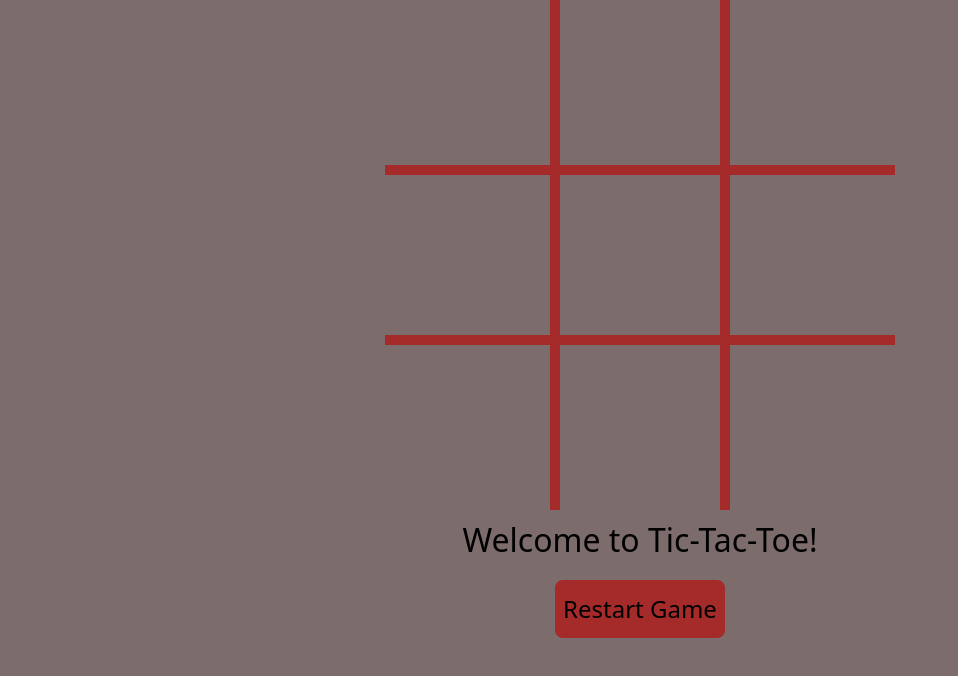
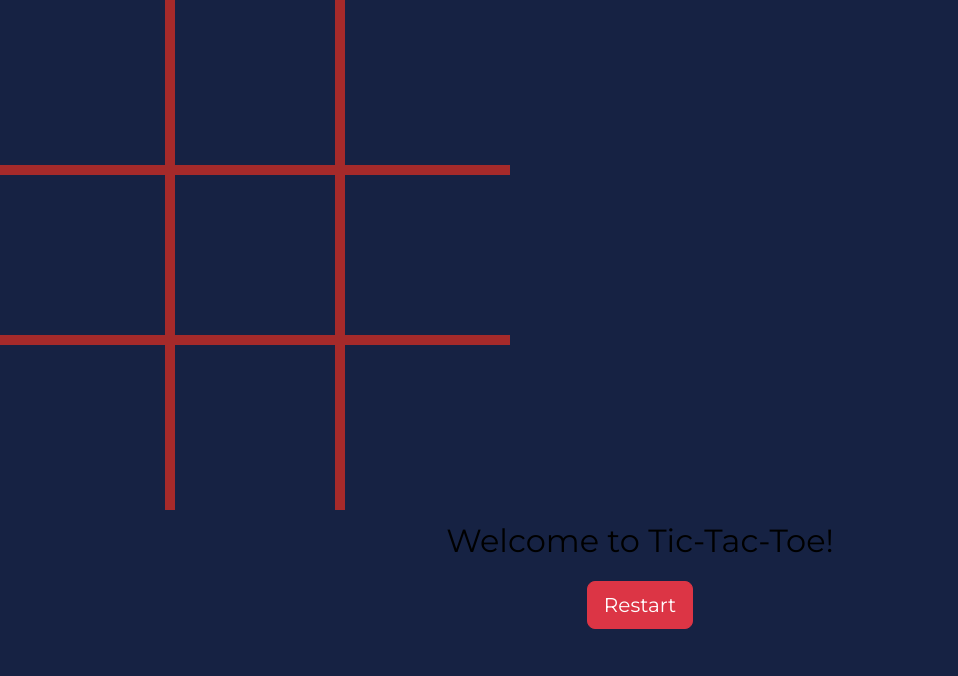
Before and after one commit to Vtourk/Thesisgame, a website: page tictactoe.html in a window 1280 px wide. Shown: the whole page, without its empty margins (0-958 px from the left). Drawn offline with nearby package versions, Linux system fonts and the light colour scheme; some packages are replaced by stand-ins of ours; a script that the page names is missing.

Commit message:
Same as the previous

```diff
--- a/style.css
+++ b/style.css
@@ -1,3 +1,3 @@
 body{
-    background-color:rgb(36, 34, 34);
+    background-color:#16213E;
 }
--- a/tictactoe.css
+++ b/tictactoe.css
@@ -1,11 +1,11 @@
 body{
-    background-color: rgb(124, 108, 108);
+    background-color: #162243;
+    font-family: 'Montserrat', sans-serif;
 }
 button {
     background-color: brown;
     border: none;
     border-radius: 0.5rem;
-    font-family: inherit;
     font-size: 1.5rem;
     padding: 0.7rem 0.5rem;
     }
--- a/tictactoe.html
+++ b/tictactoe.html
@@ -5,17 +5,23 @@
     <meta http-equiv="X-UA-Compatible" content="IE=edge">
     <meta name="viewport" content="width=device-width, initial-scale=1.0">
     <title>Undergrade Thesis Tic Tac Toe</title>
-    <!-- css -->
+    <!-- CSS -->
     <link href="https://cdn.jsdelivr.net/npm/bootstrap@5.2.1/dist/css/bootstrap.min.css" rel="stylesheet" integrity="sha384-iYQeCzEYFbKjA/T2uDLTpkwGzCiq6soy8tYaI1GyVh/UjpbCx/TYkiZhlZB6+fzT" crossorigin="anonymous">
     <link rel="stylesheet" href="tictactoe.css">
+    <!-- fonts -->
+    <link rel="preconnect" href="https://fonts.googleapis.com">
+    <link rel="preconnect" href="https://fonts.gstatic.com" crossorigin>
+    <link href="https://fonts.googleapis.com/css2?family=Montserrat&display=swap" rel="stylesheet">
 
 </head>
 <body>
     <div class = "row">
-        <div class="col-xs-1" align="center">
+        <div class="col-xs-12">
           <canvas id="tictactoe" width="500" height="500"></canvas>
-          <p id="message">Welcome to Tic-Tac-Toe!</p>
-         <button id="restart">Restart Game</button>
+          <p class="text-center"id="message">Welcome to Tic-Tac-Toe!</p>
+          <div class="text-center">
+            <button id="restart"type="button" class="btn btn-danger btn-lg">Restart</button>
+        </div>
           <script type="module" src="tictactoe.js"></script>
          <script src="//cdn.jsdelivr.net/npm/sweetalert2@11"></script>
         </div>
--- a/tictactoe.js
+++ b/tictactoe.js
@@ -141,7 +141,7 @@ function play (cell) {
     }
 
     mapBoard[cell] = humanPlayer;
-    msg.textContent = "";//TODO: fix that
+    msg.textContent = "Human's player turn";//TODO: fix that
 
     console.log("Human Player");
     winConditions(checkWin(humanPlayer), humanPlayer);
```
